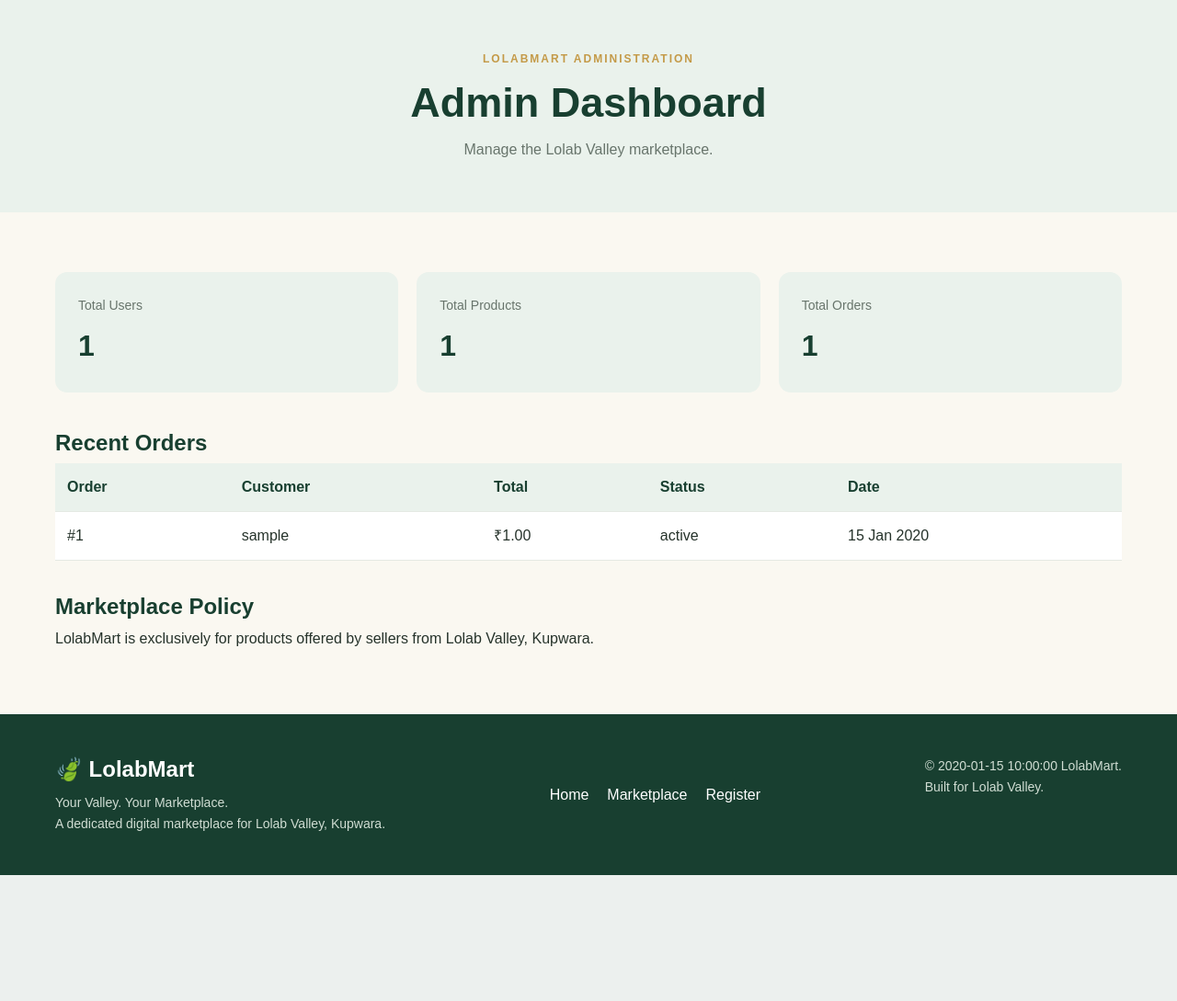
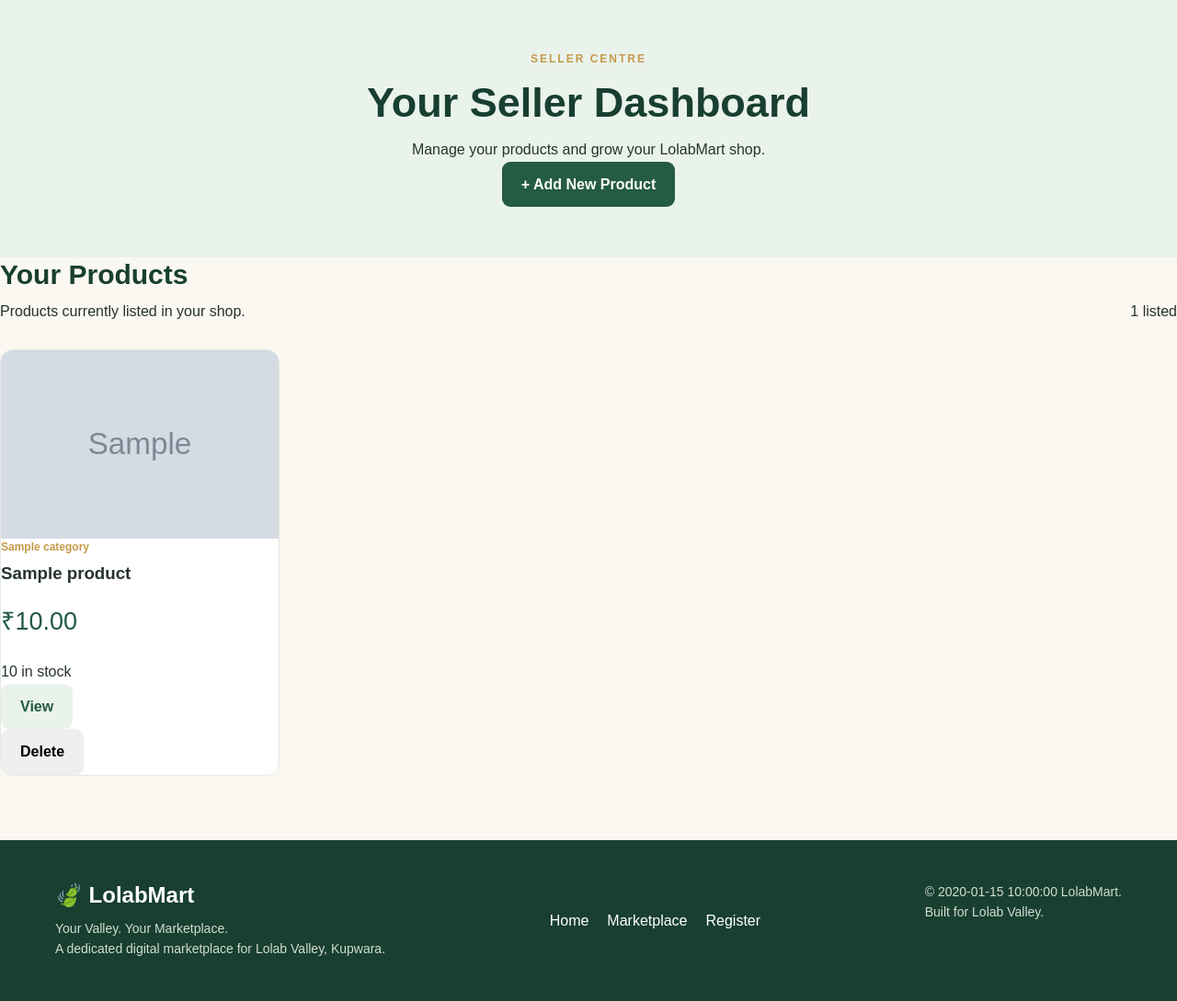
Before and after one commit to Xhkbasharat/lolabmart-ecommerce, a Python web app: template templates/admin_dashboard.html in a window 1280 px wide. Shown: the part 114-1203 px from the top of the page at 92% size. Before the commit the page ends 1066 px from the top, so only its background shows below. Run offline with Jinja, Linux system fonts and the light colour scheme; the template is opened without the code that fills it: most values are stand-ins (such as "Sample title", 1, 10 or a date in 2020); grey boxes marked "Sample" are stand-in pictures.

Commit message:
Change Admin Dashboard to Seller Dashboard

```diff
--- a/templates/admin_dashboard.html
+++ b/templates/admin_dashboard.html
@@ -1,73 +1,104 @@
-
 {% extends "base.html" %}
 
-{% block title %}Admin Dashboard | LolabMart{% endblock %}
+{% block title %}Seller Dashboard | LolabMart{% endblock %}
 
 {% block content %}
 <section class="page-header">
-    <p class="eyebrow">LOLABMART ADMINISTRATION</p>
-    <h1>Admin Dashboard</h1>
-    <p>Manage the Lolab Valley marketplace.</p>
+    <div>
+        <p class="eyebrow">SELLER CENTRE</p>
+        <h1>Your Seller Dashboard</h1>
+        <p>Manage your products and grow your LolabMart shop.</p>
+    </div>
+
+    <a href="{{ url_for('create_product') }}" class="btn btn-primary">
+        + Add New Product
+    </a>
 </section>
 
-<section class="section">
-    <div class="admin-stats">
-        <div class="stat-card">
-            <span>Total Users</span>
-            <strong>{{ total_users }}</strong>
+<section class="dashboard-section">
+    <div class="section-heading">
+        <div>
+            <h2>Your Products</h2>
+            <p>Products currently listed in your shop.</p>
         </div>
-
-        <div class="stat-card">
-            <span>Total Products</span>
-            <strong>{{ total_products }}</strong>
-        </div>
-
-        <div class="stat-card">
-            <span>Total Orders</span>
-            <strong>{{ total_orders }}</strong>
-        </div>
+        <span class="count-badge">{{ products|length }} listed</span>
     </div>
 
-    <div class="admin-section">
-        <h2>Recent Orders</h2>
+    {% if products %}
+        <div class="product-grid">
+            {% for product in products %}
+                <article class="product-card">
+                    <a href="{{ url_for('product_detail', product_id=product.id) }}"
+                       class="product-image-link">
+                        {% if product.image_url %}
+                            <img
+                                src="{{ product.image_url }}"
+                                alt="{{ product.name }}"
+                                class="product-image"
+                            >
+                        {% else %}
+                            <div class="product-image-placeholder">
+                                <span>No image available</span>
+                            </div>
+                        {% endif %}
+                    </a>
 
-        {% if recent_orders %}
-        <div class="table-wrapper">
-            <table>
-                <thead>
-                    <tr>
-                        <th>Order</th>
-                        <th>Customer</th>
-                        <th>Total</th>
-                        <th>Status</th>
-                        <th>Date</th>
-                    </tr>
-                </thead>
+                    <div class="product-card-content">
+                        <p class="product-category">{{ product.category }}</p>
 
-                <tbody>
-                    {% for order in recent_orders %}
-                    <tr>
-                        <td>#{{ order.id }}</td>
-                        <td>{{ order.customer.username }}</td>
-                        <td>₹{{ "%.2f"|format(order.total_amount) }}</td>
-                        <td>{{ order.status }}</td>
-                        <td>{{ order.created_at.strftime('%d %b %Y') }}</td>
-                    </tr>
-                    {% endfor %}
-                </tbody>
-            </table>
+                        <h3>
+                            <a href="{{ url_for('product_detail', product_id=product.id) }}">
+                                {{ product.name }}
+                            </a>
+                        </h3>
+
+                        <p class="product-price">
+                            ₹{{ "%.2f"|format(product.price) }}
+                        </p>
+
+                        <p class="product-stock">
+                            {% if product.stock > 0 %}
+                                {{ product.stock }} in stock
+                            {% else %}
+                                Out of stock
+                            {% endif %}
+                        </p>
+
+                        <div class="seller-product-actions">
+                            <a
+                                href="{{ url_for('product_detail', product_id=product.id) }}"
+                                class="btn btn-secondary"
+                            >
+                                View
+                            </a>
+
+                            <form
+                                method="POST"
+                                action="{{ url_for('delete_product', product_id=product.id) }}"
+                                onsubmit="return confirm('Are you sure you want to delete this product?');"
+                            >
+                                <input
+                                    type="hidden"
+                                    name="csrf_token"
+                                    value="{{ csrf_token() }}"
+                                >
+                                <button type="submit" class="btn btn-danger">
+                                    Delete
+                                </button>
+                            </form>
+                        </div>
+                    </div>
+                </article>
+            {% endfor %}
         </div>
-        {% else %}
-        <p>No orders have been placed yet.</p>
-        {% endif %}
-    </div>
-
-    <div class="admin-section">
-        <h2>Marketplace Policy</h2>
-        <p>
-            LolabMart is exclusively for products offered by sellers
-            from Lolab Valley, Kupwara.
-        </p>
-    </div>
+    {% else %}
+        <div class="empty-state">
+            <h3>Your shop is waiting for its first product.</h3>
+            <p>Add a product to start selling on LolabMart.</p>
+            <a href="{{ url_for('create_product') }}" class="btn btn-primary">
+                Add Your First Product
+            </a>
+        </div>
+    {% endif %}
 </section>
 {% endblock %}
```
